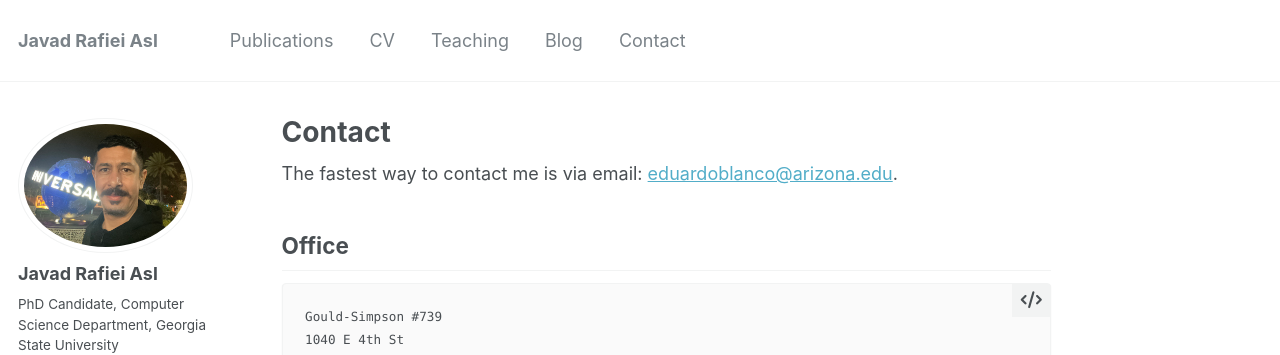
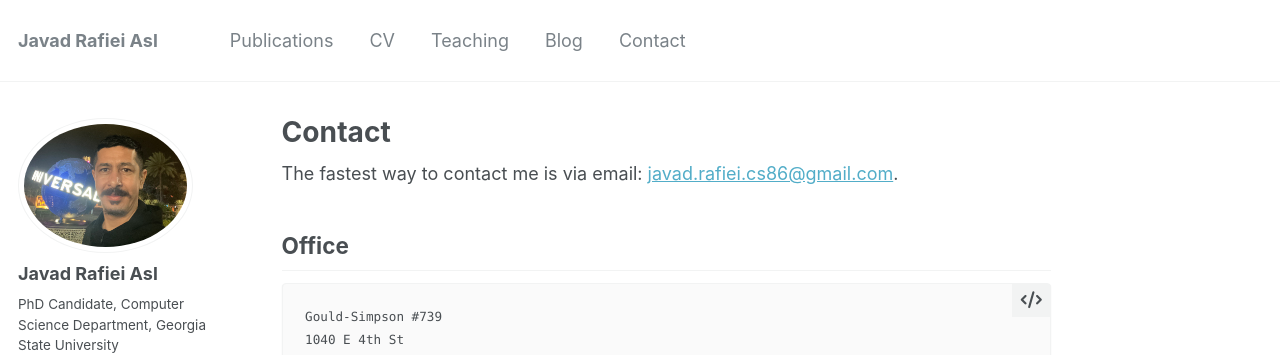
Before and after one commit to jasl1/jasl1.github.io, a Jekyll site: the page built from _pages/contact.md, in a window 1280 px wide. Shown: the top 355 px of the page. Built offline with Jekyll 4.4.1, drawn with Linux system fonts in a browser that asks for light colours; some web fonts are replaced.

Commit message:
Update contact.md

```diff
--- a/_pages/contact.md
+++ b/_pages/contact.md
@@ -9,7 +9,7 @@ redirect_from:
 ---
 
 <div class="post-content">
-    <p>The fastest way to contact me is via email: <a href="mailto:eduardoblanco@arizona.edu">eduardoblanco@arizona.edu</a>.</p>
+    <p>The fastest way to contact me is via email: <a href="mailto:javad.rafiei.cs86@gmail.com">javad.rafiei.cs86@gmail.com</a>.</p>
 
     <h2 id="office">Office</h2>
     <div class="language-plaintext highlighter-rouge">
@@ -21,5 +21,5 @@ Tucson, AZ 85719
         </div>
     </div>
 
-    <p><a href="https://map.arizona.edu/" target="_blank">Campus map</a> and <a href="https://goo.gl/maps/yxwTGiFvPzzEPhCB9" target="_blank">directions</a>.</p>
+    <p><a href="[https://map.arizona.edu/](https://map.concept3d.com/?id=1108#!ce/27053?ct/0,74628,68926,68540,68437,67956,67955,67954,67953,67952,67950,67937,67936,67935,67808,63072,61643,27085,27084,27082,27079,27078,27076,27073,27072,27070,27067,27066,27064,27057,27056,68927,68928,68468,67963,67970,67971,67985,67962,67969,67977,67984,67961,67968,67999,68000,67960,67967,67997,67998,67959,67966,67994,67995,67996,68033,67957,67980,67992,67993,40720,68538?m/295204?s/)https://map.concept3d.com/?id=1108#!ce/27053?ct/0,74628,68926,68540,68437,67956,67955,67954,67953,67952,67950,67937,67936,67935,67808,63072,61643,27085,27084,27082,27079,27078,27076,27073,27072,27070,27067,27066,27064,27057,27056,68927,68928,68468,67963,67970,67971,67985,67962,67969,67977,67984,67961,67968,67999,68000,67960,67967,67997,67998,67959,67966,67994,67995,67996,68033,67957,67980,67992,67993,40720,68538?m/295204?s/" target="_blank">Campus map</a> and <a href="[https://goo.gl/maps/yxwTGiFvPzzEPhCB9](https://www.google.com/maps/place/25+Park+Place,+25+Park+Pl+NE,+Atlanta,+GA+30303/@33.7548441,-84.3891422,15.63z/data=!4m6!3m5!1s0x88f5038650ec37c1:0x84c24447be807c9f!8m2!3d33.7549044!4d-84.387786!16s%2Fm%2F0hglc07?entry=ttu)https://www.google.com/maps/place/25+Park+Place,+25+Park+Pl+NE,+Atlanta,+GA+30303/@33.7548441,-84.3891422,15.63z/data=!4m6!3m5!1s0x88f5038650ec37c1:0x84c24447be807c9f!8m2!3d33.7549044!4d-84.387786!16s%2Fm%2F0hglc07?entry=ttu" target="_blank">directions</a>.</p>
 </div>
```
